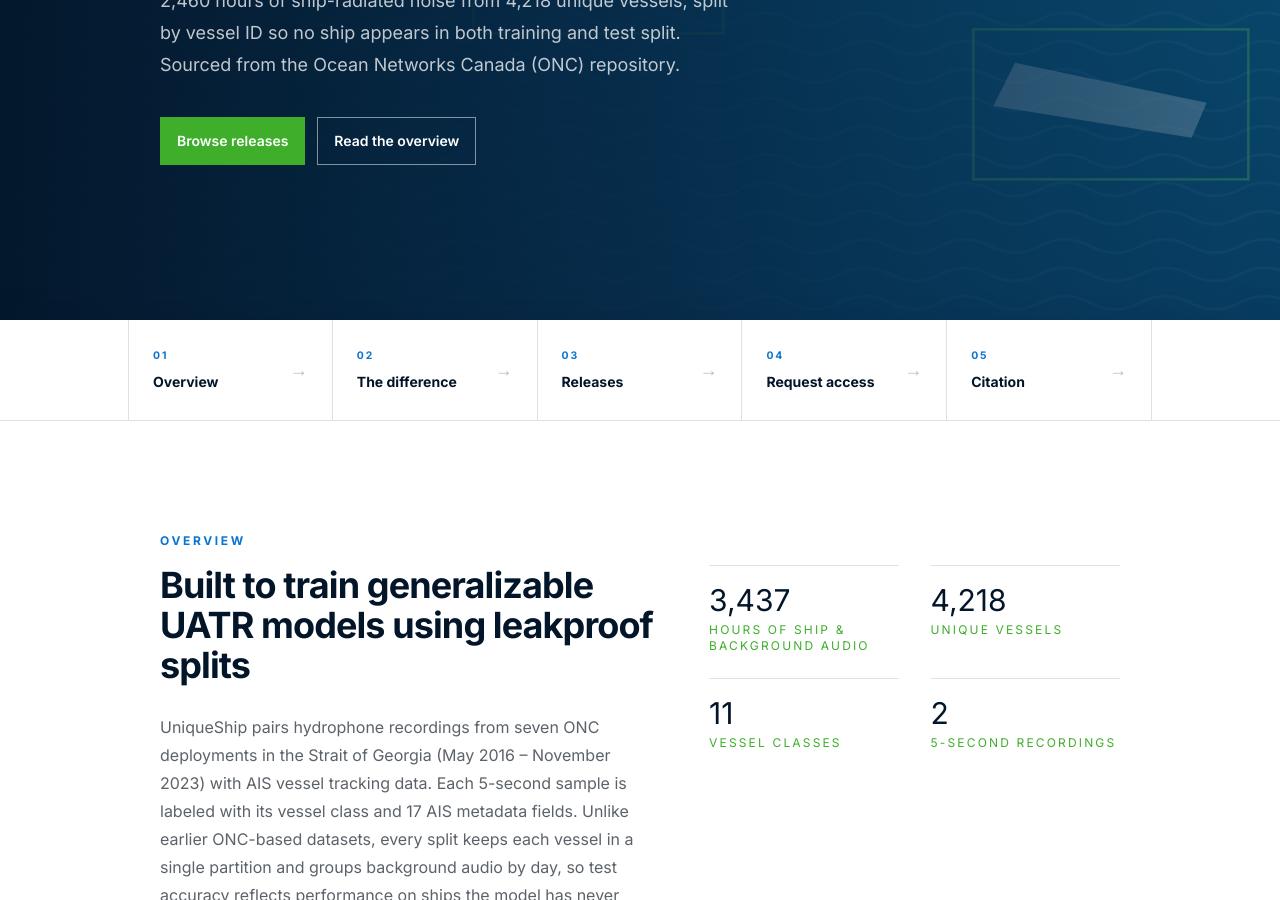
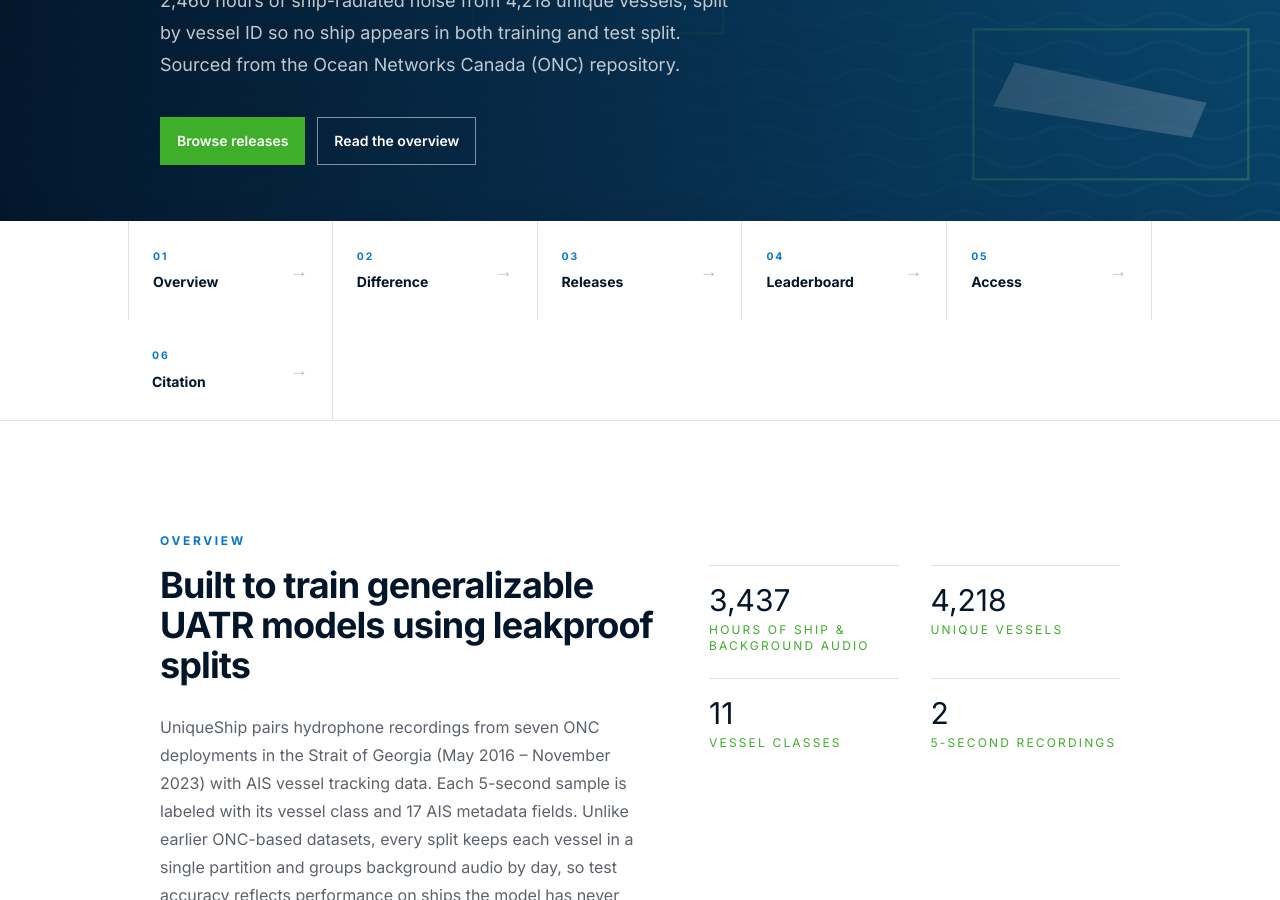
Before and after one commit to Kitware/UniqueShipData, a Jekyll site: the page built from index.md, in a window 1280 px wide and 900 px high, scrolled down 479 px. Built offline with Jekyll 4.4.1, drawn with Linux system fonts in a browser that asks for light colours.

Commit message:
Update nav labels and add leaderboard section

```diff
--- a/_data/site.yml
+++ b/_data/site.yml
@@ -18,11 +18,13 @@ cta:
 navigation:
   - label: Overview
     url: "#overview"
-  - label: The difference
+  - label: Difference
     url: "#difference"
   - label: Releases
     url: "#releases"
-  - label: Request access
+  - label: Leaderboard
+    url: "#leaderboards"
+  - label: Access
     url: "#request"
   - label: Citation
     url: "#citation"
```
